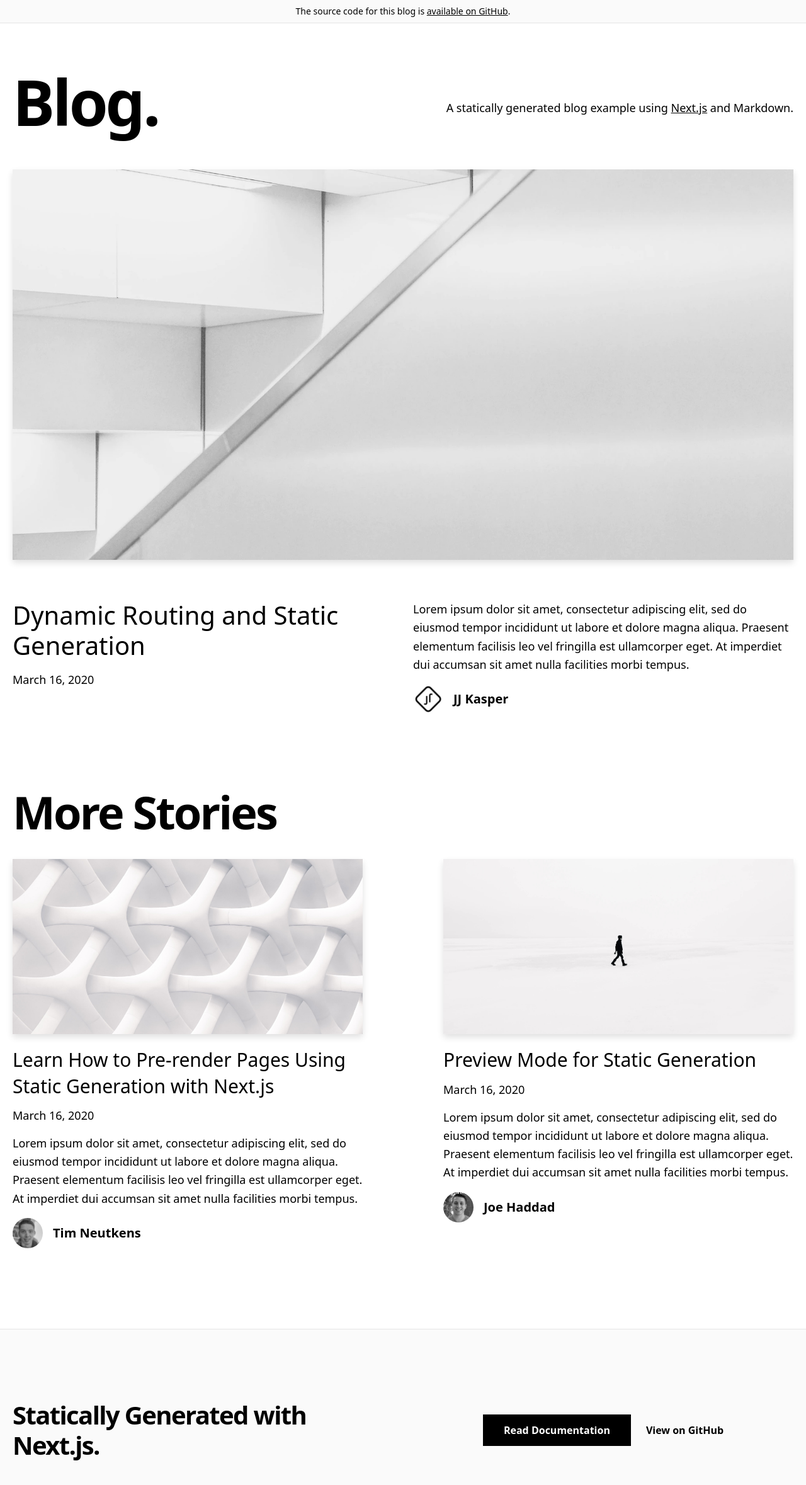
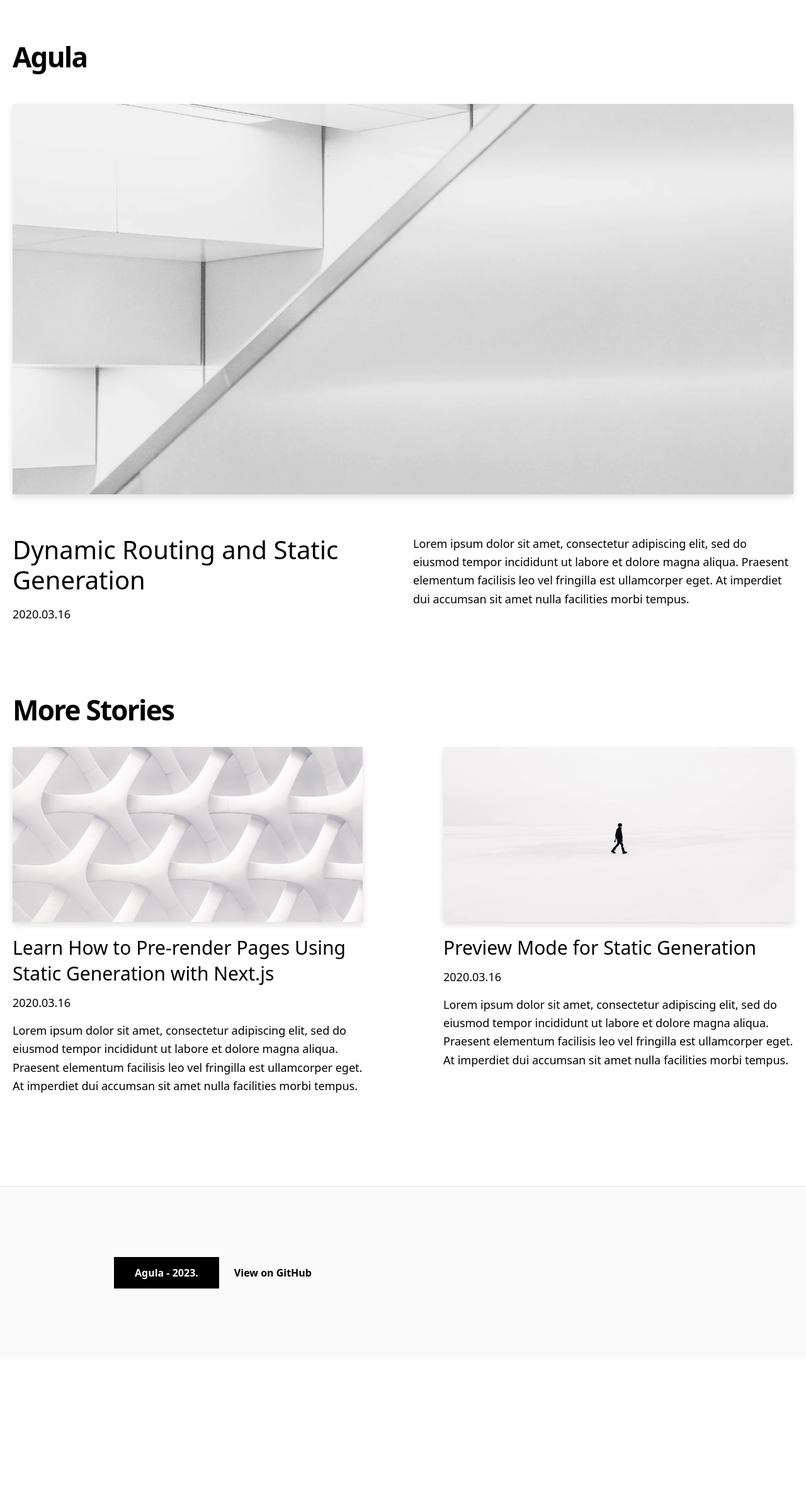
Before and after one commit to OthyTenk/sample-nextjs-blog, a Next.js app: page / in a window 1280 px wide. Shown: the top 2358 px of the page at 63% size. After the commit the page ends 2158 px from the top, so only its background shows below. Built offline with nearby package versions, Linux system fonts and the light colour scheme.

Commit message:
updates some component`s information

```diff
--- a/components/alert.tsx
+++ /dev/null
@@ -1,48 +0,0 @@
-import Container from './container'
-import cn from 'classnames'
-import { EXAMPLE_PATH } from '../lib/constants'
-
-type Props = {
-  preview?: boolean
-}
-
-const Alert = ({ preview }: Props) => {
-  return (
-    <div
-      className={cn('border-b', {
-        'bg-neutral-800 border-neutral-800 text-white': preview,
-        'bg-neutral-50 border-neutral-200': !preview,
-      })}
-    >
-      <Container>
-        <div className="py-2 text-center text-sm">
-          {preview ? (
-            <>
-              This page is a preview.{' '}
-              <a
-                href="/api/exit-preview"
-                className="underline hover:text-teal-300 duration-200 transition-colors"
-              >
-                Click here
-              </a>{' '}
-              to exit preview mode.
-            </>
-          ) : (
-            <>
-              The source code for this blog is{' '}
-              <a
-                href={`https://github.com/vercel/next.js/tree/canary/examples/${EXAMPLE_PATH}`}
-                className="underline hover:text-blue-600 duration-200 transition-colors"
-              >
-                available on GitHub
-              </a>
-              .
-            </>
-          )}
-        </div>
-      </Container>
-    </div>
-  )
-}
-
-export default Alert
--- a/components/date-formatter.tsx
+++ b/components/date-formatter.tsx
@@ -6,7 +6,7 @@ type Props = {
 
 const DateFormatter = ({ dateString }: Props) => {
   const date = parseISO(dateString)
-  return <time dateTime={dateString}>{format(date, 'LLLL	d, yyyy')}</time>
+  return <time dateTime={dateString}>{format(date, 'yyyy.MM.dd')}</time>
 }
 
 export default DateFormatter
--- a/components/footer.tsx
+++ b/components/footer.tsx
@@ -1,23 +1,16 @@
-import Container from './container'
-import { EXAMPLE_PATH } from '../lib/constants'
+import Container from './container';
 
 const Footer = () => {
   return (
     <footer className="bg-neutral-50 border-t border-neutral-200">
       <Container>
         <div className="py-28 flex flex-col lg:flex-row items-center">
-          <h3 className="text-4xl lg:text-[2.5rem] font-bold tracking-tighter leading-tight text-center lg:text-left mb-10 lg:mb-0 lg:pr-4 lg:w-1/2">
-            Statically Generated with Next.js.
-          </h3>
           <div className="flex flex-col lg:flex-row justify-center items-center lg:pl-4 lg:w-1/2">
+            <div className="mx-3 bg-black hover:bg-white hover:text-black border border-black text-white font-bold py-3 px-12 lg:px-8 duration-200 transition-colors mb-6 lg:mb-0">
+              Agula - 2023.
+            </div>
             <a
-              href="https://nextjs.org/docs/basic-features/pages"
-              className="mx-3 bg-black hover:bg-white hover:text-black border border-black text-white font-bold py-3 px-12 lg:px-8 duration-200 transition-colors mb-6 lg:mb-0"
-            >
-              Read Documentation
-            </a>
-            <a
-              href={`https://github.com/vercel/next.js/tree/canary/examples/${EXAMPLE_PATH}`}
+              href={`https://github.com/OthyTenk/sample-nextjs-blog`}
               className="mx-3 font-bold hover:underline"
             >
               View on GitHub
@@ -26,7 +19,7 @@ const Footer = () => {
         </div>
       </Container>
     </footer>
-  )
+  );
 }
 
 export default Footer
--- a/components/header.tsx
+++ b/components/header.tsx
@@ -4,9 +4,8 @@ const Header = () => {
   return (
     <h2 className="text-2xl md:text-4xl font-bold tracking-tight md:tracking-tighter leading-tight mb-20 mt-8">
       <Link href="/" className="hover:underline">
-        Blog
+        Agula
       </Link>
-      .
     </h2>
   )
 }
--- a/components/hero-post.tsx
+++ b/components/hero-post.tsx
@@ -43,7 +43,7 @@ const HeroPost = ({
         </div>
         <div>
           <p className="text-lg leading-relaxed mb-4">{excerpt}</p>
-          <Avatar name={author.name} picture={author.picture} />
+          {/* <Avatar name={author.name} picture={author.picture} /> */}
         </div>
       </div>
     </section>
--- a/components/intro.tsx
+++ b/components/intro.tsx
@@ -3,19 +3,9 @@ import { CMS_NAME } from '../lib/constants'
 const Intro = () => {
   return (
     <section className="flex-col md:flex-row flex items-center md:justify-between mt-16 mb-16 md:mb-12">
-      <h1 className="text-5xl md:text-8xl font-bold tracking-tighter leading-tight md:pr-8">
-        Blog.
+      <h1 className="text-5xl md:text-6xl font-bold tracking-tighter leading-tight md:pr-8">
+        Agula
       </h1>
-      <h4 className="text-center md:text-left text-lg mt-5 md:pl-8">
-        A statically generated blog example using{' '}
-        <a
-          href="https://nextjs.org/"
-          className="underline hover:text-blue-600 duration-200 transition-colors"
-        >
-          Next.js
-        </a>{' '}
-        and {CMS_NAME}.
-      </h4>
     </section>
   )
 }
--- a/components/layout.tsx
+++ b/components/layout.tsx
@@ -1,4 +1,3 @@
-import Alert from './alert'
 import Footer from './footer'
 import Meta from './meta'
 
@@ -12,7 +11,6 @@ const Layout = ({ preview, children }: Props) => {
     <>
       <Meta />
       <div className="min-h-screen">
-        <Alert preview={preview} />
         <main>{children}</main>
       </div>
       <Footer />
--- a/components/meta.tsx
+++ b/components/meta.tsx
@@ -34,7 +34,7 @@ const Meta = () => {
       <link rel="alternate" type="application/rss+xml" href="/feed.xml" />
       <meta
         name="description"
-        content={`A statically generated blog example using Next.js and ${CMS_NAME}.`}
+        content="Agula web"
       />
       <meta property="og:image" content={HOME_OG_IMAGE_URL} />
     </Head>
--- a/components/more-stories.tsx
+++ b/components/more-stories.tsx
@@ -8,7 +8,7 @@ type Props = {
 const MoreStories = ({ posts }: Props) => {
   return (
     <section>
-      <h2 className="mb-8 text-5xl md:text-7xl font-bold tracking-tighter leading-tight">
+      <h2 className="mb-8 text-5xl md:text-6xl font-bold tracking-tighter leading-tight">
         More Stories
       </h2>
       <div className="grid grid-cols-1 md:grid-cols-2 md:gap-x-16 lg:gap-x-32 gap-y-20 md:gap-y-32 mb-32">
--- a/components/post-preview.tsx
+++ b/components/post-preview.tsx
@@ -39,7 +39,7 @@ const PostPreview = ({
         <DateFormatter dateString={date} />
       </div>
       <p className="text-lg leading-relaxed mb-4">{excerpt}</p>
-      <Avatar name={author.name} picture={author.picture} />
+      {/* <Avatar name={author.name} picture={author.picture} /> */}
     </div>
   )
 }
--- a/lib/constants.ts
+++ b/lib/constants.ts
@@ -1,4 +1,3 @@
-export const EXAMPLE_PATH = 'blog-starter'
 export const CMS_NAME = 'Markdown'
 export const HOME_OG_IMAGE_URL =
   'https://og-image.vercel.app/Next.js%20Blog%20Starter%20Example.png?theme=light&md=1&fontSize=100px&images=https%3A%2F%2Fassets.vercel.com%2Fimage%2Fupload%2Ffront%2Fassets%2Fdesign%2Fnextjs-black-logo.svg'
--- a/pages/index.tsx
+++ b/pages/index.tsx
@@ -19,7 +19,7 @@ export default function Index({ allPosts }: Props) {
     <>
       <Layout>
         <Head>
-          <title>{`Next.js Blog Example with ${CMS_NAME}`}</title>
+          <title>{`Agula web with ${CMS_NAME}`}</title>
         </Head>
         <Container>
           <Intro />
```
